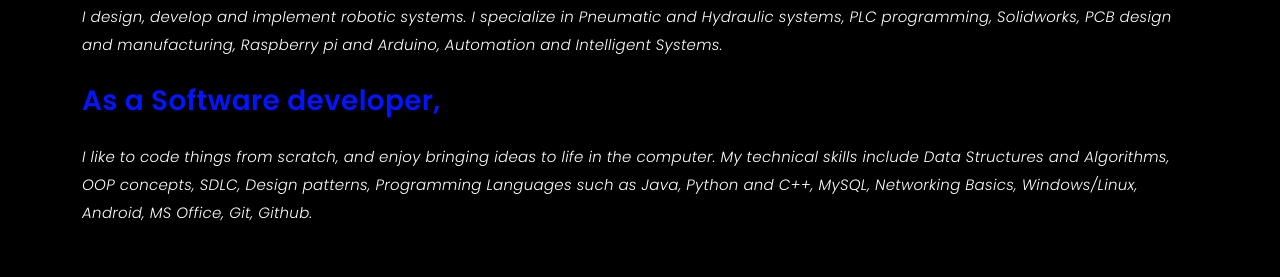
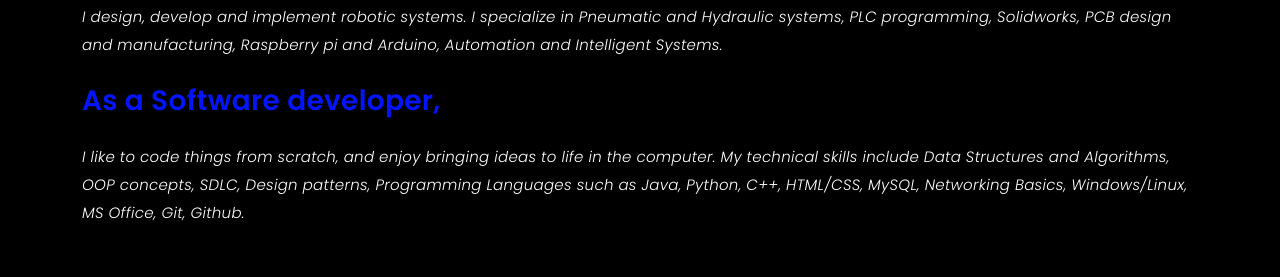
Before and after one commit to SrpAadityan/Portfoilo, a plain HTML site: page index.html in a window 1280 px wide. Shown: the part 1117-1394 px from the top of the page. Drawn offline with nearby package versions, Linux system fonts and the light colour scheme; a web font is replaced by a local one.

Commit message:
html/css include

```diff
--- a/index.html
+++ b/index.html
@@ -120,8 +120,8 @@
           <h3>As a Software developer,</h3>
           <p class="fst-italic">
             I like to code things from scratch, and enjoy bringing ideas to life in the computer. My technical skills include
-            Data Structures and Algorithms, OOP concepts, SDLC, Design patterns, Programming Languages such as Java, Python and C++,
-            MySQL, Networking Basics, Windows/Linux, Android, MS Office, Git, Github.
+            Data Structures and Algorithms, OOP concepts, SDLC, Design patterns, Programming Languages such as Java, Python, C++, HTML/CSS,
+            MySQL, Networking Basics, Windows/Linux, MS Office, Git, Github.
           </p>
           <div class="section-title">
             <br>
@@ -184,7 +184,7 @@
               <div class="services-block">
                 <i class="bi bi-code"></i>
                 <span>Programming Languages</span>
-                <p class="separator">Java, Python, C++</p>
+                <p class="separator">Java, Python, C++, HTML/CSS</p>
               </div>
             </div><!-- End testimonial item -->
 
@@ -192,7 +192,7 @@
               <div class="services-block">
                 <i class="bi bi-cpu"></i>
                 <span>Operating Systems</span>
-                <p class="separator">Windows, Linux, Android</p>
+                <p class="separator">Windows, Linux</p>
               </div>
             </div><!-- End testimonial item -->
 
```
